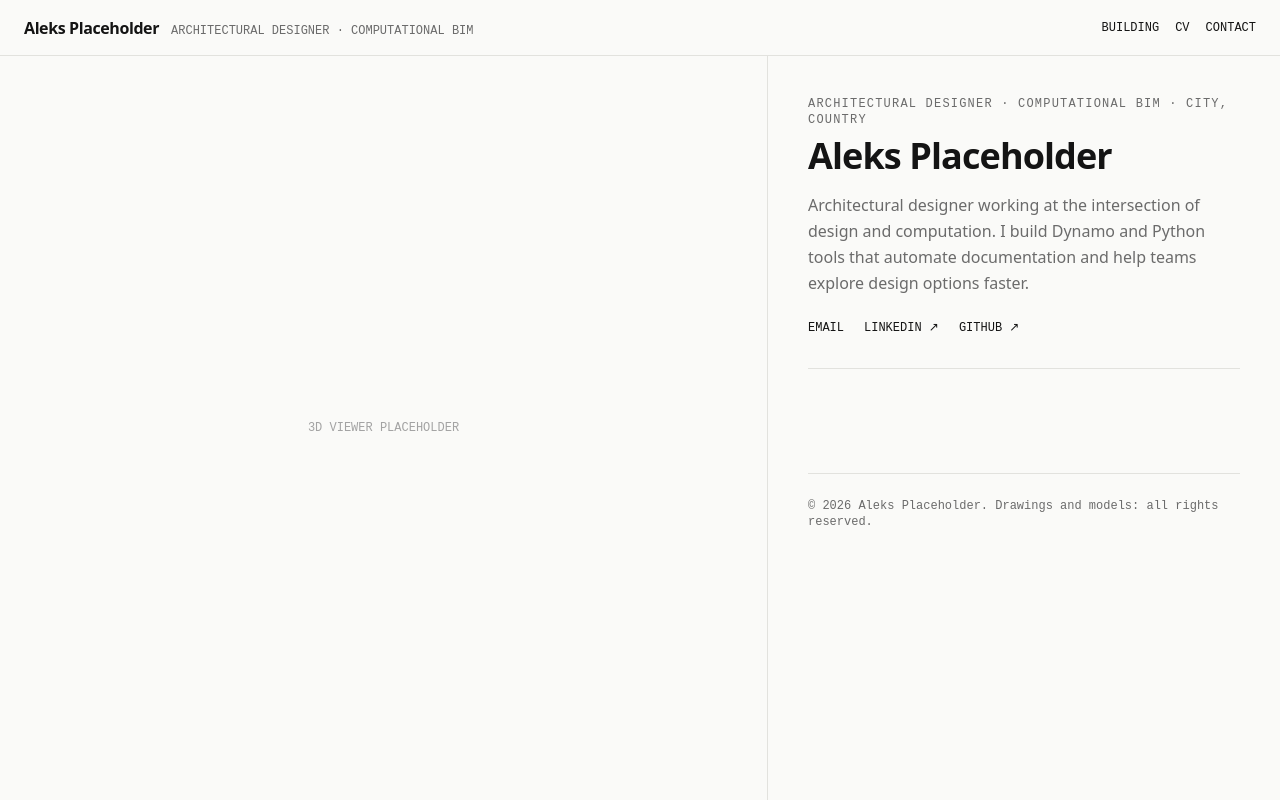
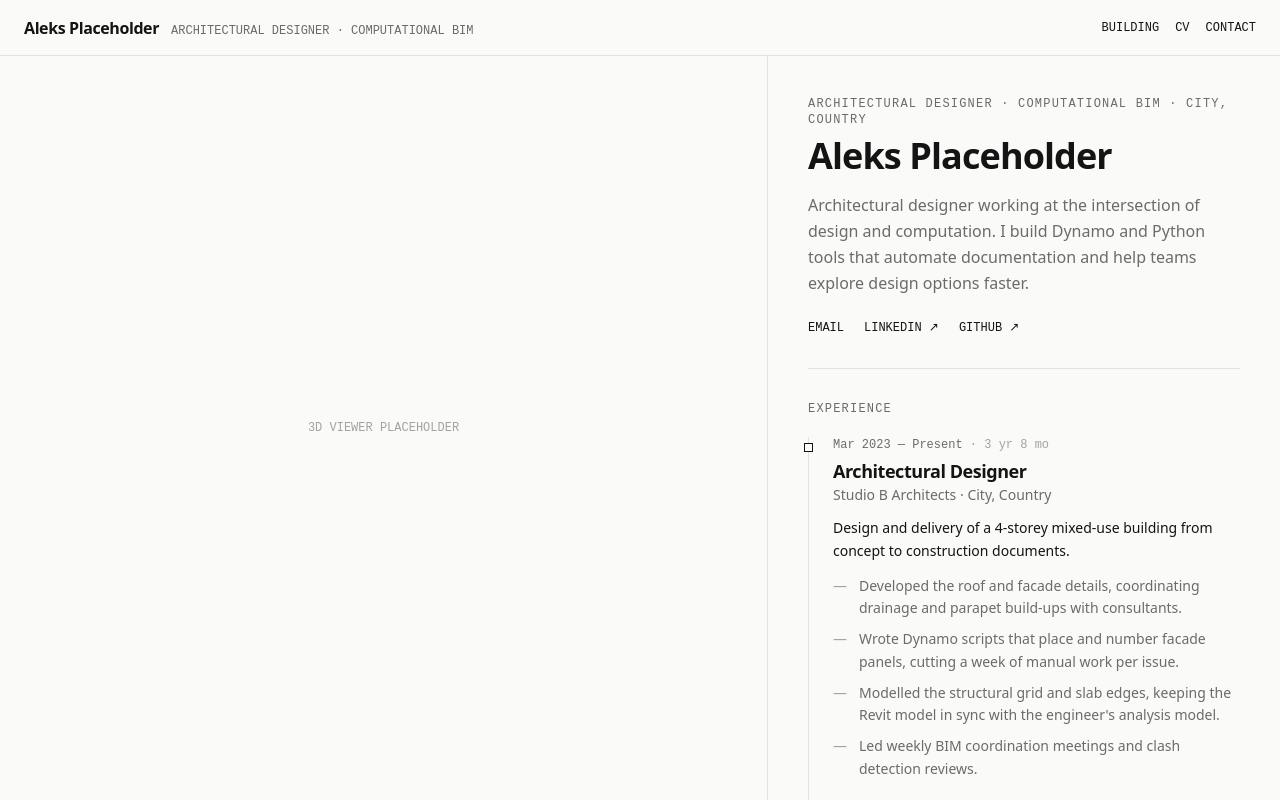
Before and after one commit to al-tsik/al-tsik.github.io, a React (Vite) app: page / in a window 1280 px wide. Shown: the top 800 px of the page. Built offline with nearby package versions, Linux system fonts and the light colour scheme.

Commit message:
feat(cv): add experience timeline
Vertical timeline with date range, computed duration, descriptor and
bullets. Adds a reusable CvSection with an accessible heading and an
anchor id for each section and each role, which part selection will
scroll to later.

```diff
--- a/src/App.tsx
+++ b/src/App.tsx
@@ -1,7 +1,8 @@
 import { SiteFooter } from './components/layout/SiteFooter'
 import { SiteHeader } from './components/layout/SiteHeader'
 import { SplitLayout } from './components/layout/SplitLayout'
-import { profile } from './content'
+import { cv, profile } from './content'
+import { ExperienceTimeline } from './features/cv/ExperienceTimeline'
 import { ProfileHero } from './features/cv/ProfileHero'
 
 function App() {
@@ -17,6 +18,7 @@ function App() {
       >
         <main id="cv" className="py-10">
           <ProfileHero profile={profile} />
+          <ExperienceTimeline experience={cv.experience} />
         </main>
         <SiteFooter name={profile.name} />
       </SplitLayout>
--- /dev/null
+++ b/src/components/CvSection.tsx
@@ -0,0 +1,21 @@
+import type { ReactNode } from 'react'
+
+type CvSectionProps = {
+  id: string
+  title: string
+  children: ReactNode
+}
+
+/** A titled CV section; the id doubles as an anchor link target. */
+export function CvSection({ id, title, children }: CvSectionProps) {
+  const headingId = `${id}-heading`
+
+  return (
+    <section id={id} aria-labelledby={headingId} className="scroll-mt-20 border-b border-line py-8">
+      <h2 id={headingId} className="font-mono text-xs tracking-widest text-ink-muted uppercase">
+        {title}
+      </h2>
+      <div className="mt-5">{children}</div>
+    </section>
+  )
+}
--- /dev/null
+++ b/src/features/cv/ExperienceTimeline.tsx
@@ -0,0 +1,46 @@
+import { CvSection } from '../../components/CvSection'
+import type { Experience } from '../../content/schema'
+import { formatDateRange, formatDuration } from '../../lib/dates'
+
+type ExperienceTimelineProps = {
+  experience: Experience[]
+}
+
+export function ExperienceTimeline({ experience }: ExperienceTimelineProps) {
+  return (
+    <CvSection id="experience" title="Experience">
+      <ol className="space-y-8 border-l border-line">
+        {experience.map((job) => (
+          <li key={job.id} id={`experience-${job.id}`} className="relative pl-6">
+            {/* Timeline node */}
+            <span
+              aria-hidden="true"
+              className="absolute top-1.5 -left-[5px] size-[9px] border border-ink bg-paper"
+            />
+
+            <p className="font-mono text-xs text-ink-muted">
+              {formatDateRange(job.start, job.end)}
+              <span className="text-ink-faint"> · {formatDuration(job.start, job.end)}</span>
+            </p>
+            <h3 className="mt-1 text-lg font-semibold tracking-tight">{job.role}</h3>
+            <p className="text-sm text-ink-muted">
+              {job.company} · {job.location}
+            </p>
+            <p className="mt-3 text-sm leading-relaxed">{job.descriptor}</p>
+
+            <ul className="mt-3 space-y-2 text-sm leading-relaxed text-ink-muted">
+              {job.bullets.map((bullet) => (
+                <li key={bullet.text} className="flex gap-3">
+                  <span aria-hidden="true" className="text-ink-faint">
+                    —
+                  </span>
+                  <span>{bullet.text}</span>
+                </li>
+              ))}
+            </ul>
+          </li>
+        ))}
+      </ol>
+    </CvSection>
+  )
+}
```
